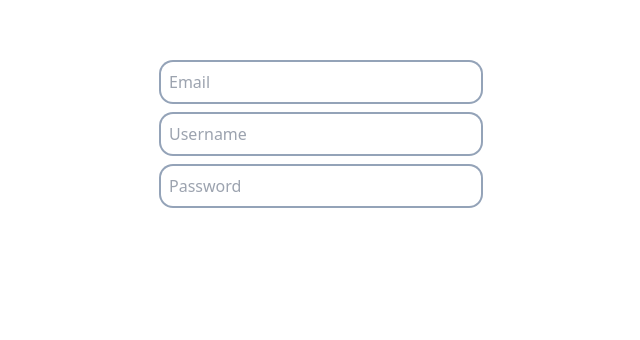
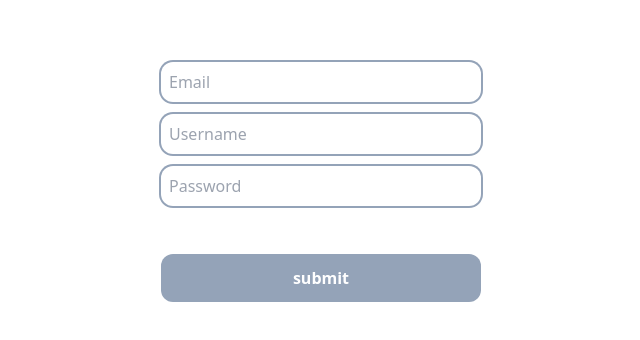
Before and after one commit to jdy8739/mini-sns, a Next.js app: page / in a window 1280 px wide. Shown: the part 218-558 px from the top of the page, without its empty margins (319-959 px from the left). Built offline with nearby package versions, Linux system fonts and the light colour scheme.

Commit message:
fix the way of style binding

```diff
--- a/app/page.tsx
+++ b/app/page.tsx
@@ -14,9 +14,7 @@ const Submit = ({
 }) => {
   const { pending } = useFormStatus();
 
-  const resultColor = isCorrect ? 'green-400' : 'red-400';
-
-  const theme = !isTried || pending ? 'slate-400' : resultColor;
+  const isNormal = !isTried || pending;
 
   return (
     <div className="h-lvh w-full flex justify-center">
@@ -26,19 +24,24 @@ const Submit = ({
           className="ring-2 ring-slate-400 outline-none w-full p-2 rounded-xl"
           name="email"
           placeholder="Email"
+          required
         />
         <input
           className="ring-2 ring-slate-400 outline-none w-full p-2 rounded-xl"
           name="username"
           placeholder="Username"
+          required
         />
         <input
           type="password"
-          className={`ring-2 ring-${theme} outline-none w-full p-2 rounded-xl`}
+          className={`ring-2 ${isNormal ? 'ring-slate-400' : isCorrect ? 'ring-green-400' : 'ring-red-400'} outline-none w-full p-2 rounded-xl`}
           name="password"
           placeholder="Password"
+          required
         />
-        <div className={`h-6 text-${theme} font-extrabold`}>
+        <div
+          className={`h-6 ${isNormal ? 'text-slate-400' : isCorrect ? 'text-green-400' : 'text-red-400'} font-extrabold`}
+        >
           {isTried &&
             !pending &&
             (isCorrect ? 'correct password' : 'wrong password')}
@@ -46,7 +49,7 @@ const Submit = ({
         <button
           type="submit"
           disabled={pending}
-          className={`w-full p-3 rounded-xl font-bold bg-${theme} text-white`}
+          className={`w-full p-3 rounded-xl font-bold ${isNormal ? 'bg-slate-400' : isCorrect ? 'bg-green-400' : 'bg-red-400'} text-white`}
         >
           {!isTried
             ? 'submit'
```
